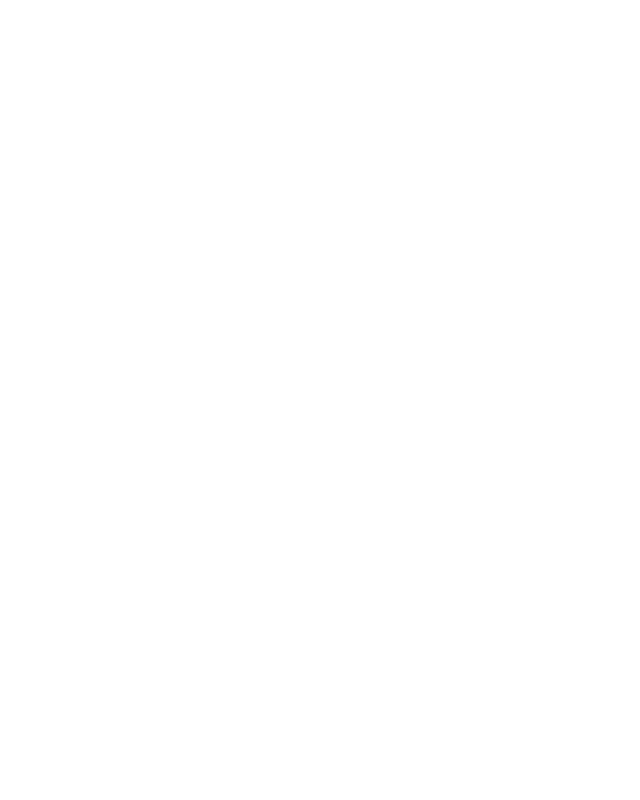
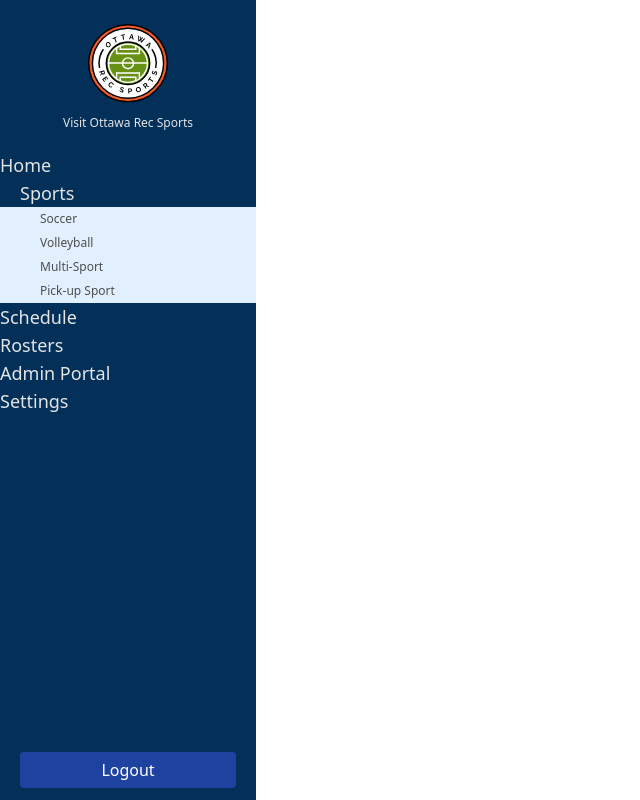
Before and after one commit to bern0241/ottawarecsports, a Next.js app: page / in a window 1280 px wide. Shown: the whole page, without its empty margins (0-640 px from the left). Built offline with nearby package versions, Linux system fonts and the light colour scheme.

Commit message:
Add navigation menu setup

```diff
--- /dev/null
+++ b/components/NavBar/Links.js
@@ -0,0 +1,20 @@
+import Link from 'next/link'
+import React from 'react'
+import SportsDropDown from './SportsDropDown'
+
+const NavbarSetup = () => {
+  return (
+    <div class="flex flex-col font-medium text-lg">
+      <Link href="./" class="flex flex-row">
+        <p>Home</p>
+      </Link>
+      <SportsDropDown/>
+      <Link href="./">Schedule</Link>
+      <Link href="./">Rosters</Link>
+      <Link href="./">Admin Portal</Link>
+      <Link href="./">Settings</Link>
+    </div>
+  )
+}
+
+export default NavbarSetup
--- /dev/null
+++ b/components/NavBar/PlayerDropDown.js
@@ -0,0 +1,18 @@
+import React from 'react'
+import Link from 'next/link'
+
+const RostersDropDown = () => {
+  return (
+    <div>
+      <h1 class="flex flex-row px-5">
+        <p>Rosters</p>
+      </h1>
+      {/* <div class="flex flex-col font-regular text-xs pl-10 bg-blue-100 text-neutral-900">
+        <Link href="./" class="my-1">Players</Link>
+        <Link href="./" class="my-1">Teams</Link>
+      </div> */}
+    </div>
+  )
+}
+
+export default RostersDropDown
--- /dev/null
+++ b/components/NavBar/ScheduleDropDown.js
@@ -0,0 +1,20 @@
+import React from 'react'
+import Link from 'next/link'
+
+const ScheduleDropDown = () => {
+  return (
+    <div>
+      <h1 class="flex flex-row px-5">
+        <p>Schedule</p>
+      </h1>
+      {/* <div class="flex flex-col font-regular text-xs pl-10 bg-blue-100 text-neutral-900">
+        <Link href="./" class="my-1">Soccer</Link>
+        <Link href="./" class="my-1">Volleyball</Link>
+        <Link href="./" class="my-1">Multi-Sport</Link>
+        <Link href="./" class="my-1">Pick-up Sport</Link>
+      </div> */}
+    </div>
+  )
+}
+
+export default ScheduleDropDown
--- /dev/null
+++ b/components/NavBar/SportsDropDown.js
@@ -0,0 +1,20 @@
+import Link from 'next/link'
+import React from 'react'
+
+const SportsDropDown = () => {
+  return (
+    <div>
+      <h1 class="flex flex-row  px-5">
+        <p>Sports</p>
+      </h1>
+      <div class="flex flex-col font-regular text-xs pl-10 bg-blue-100 text-neutral-900">
+        <Link href="./" class="my-1">Soccer</Link>
+        <Link href="./" class="my-1">Volleyball</Link>
+        <Link href="./" class="my-1">Multi-Sport</Link>
+        <Link href="./" class="my-1">Pick-up Sport</Link>
+      </div>
+    </div>
+  )
+}
+
+export default SportsDropDown
--- /dev/null
+++ b/components/NavBar/index.js
@@ -0,0 +1,32 @@
+import Link from 'next/link'
+import React from 'react'
+import Image from 'next/image'
+import LogoutBtn from '../common/LogoutBtn';
+import NavbarSetup from './Links';
+
+const NavbarMenu = () => {
+  return (
+    <div class="block bg-[#023059] h-screen py-3 w-64 flex flex-col justify-between text-neutral-200">
+      <div class="flex flex-col self-center">
+        <Image
+                      src="/Logo.svg"
+                      alt="ORS Logo"
+                      width={80}
+                      height={80}
+                      priority
+                      class="py-3 self-center"
+                    />
+        <Link href="./" class="pb-5 self-center text-xs">Visit Ottawa Rec Sports</Link>
+        </div>
+
+      <NavbarSetup/>
+
+      <div class="mt-auto px-5">
+        <LogoutBtn/>
+      </div>
+
+    </div>
+  )
+}
+
+export default NavbarMenu
--- /dev/null
+++ b/components/common/LogoutBtn.js
@@ -0,0 +1,13 @@
+import React from 'react'
+
+const LogoutBtn = () => {
+  return (
+    <div>
+      <button class="bg-blue-800 h-9 w-full rounded text-white"  type="button">
+        Logout
+      </button>
+    </div>
+  )
+}
+
+export default LogoutBtn
--- a/pages/index.js
+++ b/pages/index.js
@@ -1,6 +1,6 @@
 import Head from 'next/head';
 import { Inter } from 'next/font/google';
-import styles from '@/styles/Home.module.css';
+import NavbarMenu from '@/components/NavBar';
 
 const inter = Inter({ subsets: ['latin'] });
 
@@ -8,12 +8,14 @@ export default function Home() {
 	return (
 		<>
 			<Head>
-				<title>Create Next App</title>
+				<title>ORS</title>
 				<meta name="description" content="Generated by create next app" />
 				<meta name="viewport" content="width=device-width, initial-scale=1" />
-				<link rel="icon" href="/favicon.ico" />
+				<link rel="icon" href="/Logo.svg" />
 			</Head>
-			<main className={styles.main}></main>
+			<main>
+				<NavbarMenu/>
+			</main>
 		</>
 	);
 }
--- a/tailwind.config.js
+++ b/tailwind.config.js
@@ -12,6 +12,20 @@ module.exports = {
 		'./node_modules/flowbite/**/*.js',
 		'./node_modules/flowbite-react/**/*.js',
 	],
+	safelist: [
+    'w-64',
+    'w-1/2',
+    'rounded-l-lg',
+    'rounded-r-lg',
+    'bg-gray-200',
+    'grid-cols-4',
+    'grid-cols-7',
+    'h-6',
+    'leading-6',
+    'h-9',
+    'leading-9',
+    'shadow-lg'
+  ],
 	theme: {
 		colors: {
 			neutral: {
```
Also changed, not shown: public/Logo.svg (added).
